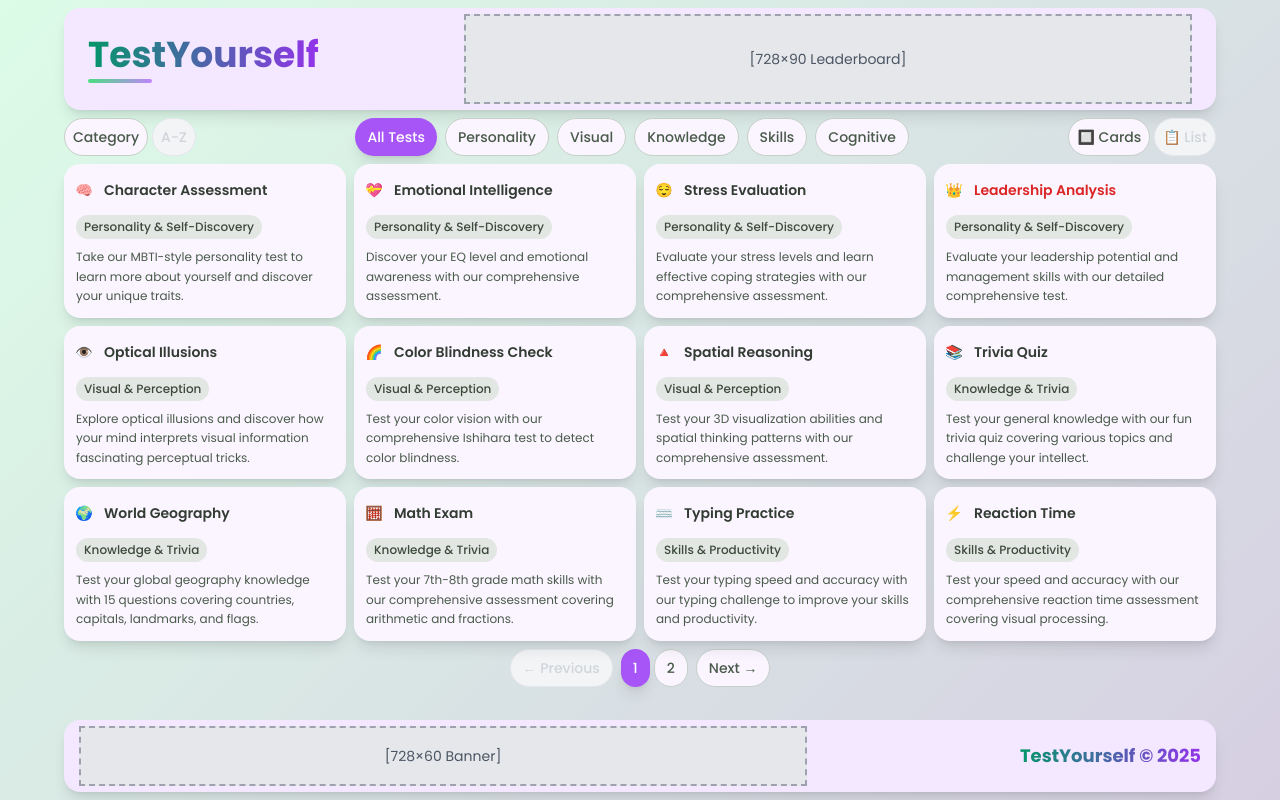
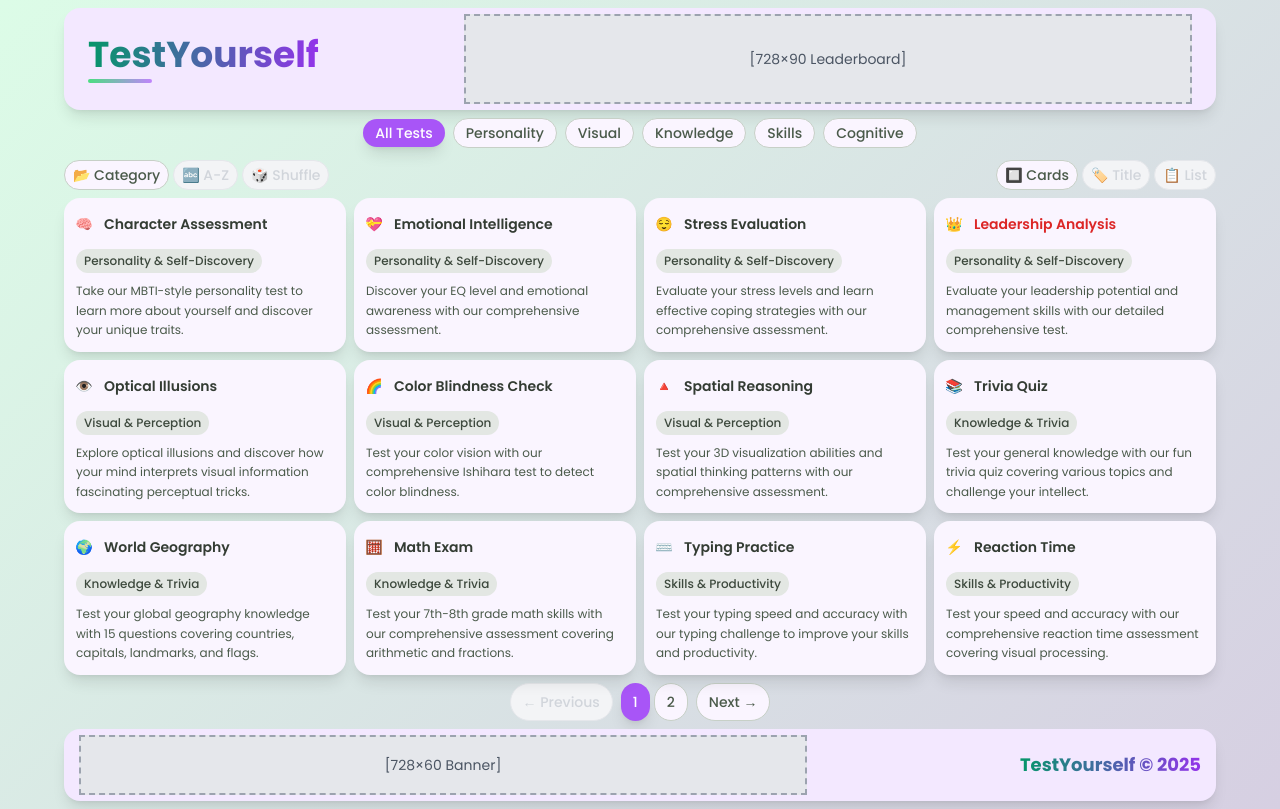
Before and after one commit to sornok/testyourself, a Next.js app: page / in a window 1280 px wide. Built offline with nearby package versions, Linux system fonts and the light colour scheme.

Commit message:
Improve control buttons UI: add icons, reduce height, increase list items

```diff
--- a/src/app/page.tsx
+++ b/src/app/page.tsx
@@ -1,6 +1,6 @@
 'use client'
 
-import { useState } from 'react'
+import { useState, useEffect } from 'react'
 import Link from 'next/link'
 import Head from 'next/head'
 import Header from '@/components/Header'
@@ -10,14 +10,27 @@ export default function Home() {
   const [activeFilter, setActiveFilter] = useState('all')
   const [sortBy, setSortBy] = useState('category')
   const [viewMode, setViewMode] = useState('cards')
+  const [shuffleSeed, setShuffleSeed] = useState(0)
   const [currentPage, setCurrentPage] = useState(1)
   const testsPerPageCards = 12
   const testsPerPageList = 12
+
+  // Reset to page 1 when view mode changes to avoid empty pages
+  useEffect(() => {
+    setCurrentPage(1)
+  }, [viewMode])
 
   const handleLogoReset = () => {
     setActiveFilter('all')
     setSortBy('category')
     setViewMode('cards')
+    setShuffleSeed(0)
+    setCurrentPage(1)
+  }
+
+  const handleShuffle = () => {
+    setSortBy('shuffle')
+    setShuffleSeed(Math.random())
     setCurrentPage(1)
   }
 
@@ -206,12 +219,17 @@ export default function Home() {
       return a.title.localeCompare(b.title)
     } else if (sortBy === 'category') {
       return categoryOrder.indexOf(a.category) - categoryOrder.indexOf(b.category)
+    } else if (sortBy === 'shuffle') {
+      // Create a simple hash from the shuffle seed and item id for consistent shuffling
+      const hashA = Math.sin((a.id.charCodeAt(0) + shuffleSeed * 1000) * 123.456)
+      const hashB = Math.sin((b.id.charCodeAt(0) + shuffleSeed * 1000) * 123.456)
+      return hashA - hashB
     }
     return 0
   })
 
   // Pagination logic
-  const testsPerPage = viewMode === 'cards' ? testsPerPageCards : testsPerPageList
+  const testsPerPage = viewMode === 'cards' ? testsPerPageCards : viewMode === 'title' ? 20 : testsPerPageList
   const totalPages = Math.ceil(filteredCategories.length / testsPerPage)
   const startIndex = (currentPage - 1) * testsPerPage
   const endIndex = startIndex + testsPerPage
@@ -340,34 +358,10 @@ export default function Home() {
 
         {/* Filter Buttons - Responsive Layout */}
         <div className="mt-2 mb-2">
-          {/* Desktop: Single line layout */}
-          <div className="hidden lg:flex justify-between items-center gap-2">
-            {/* Left: Sort Buttons */}
-            <div className="flex gap-1">
-              <button
-                onClick={() => setSortBy('category')}
-                className={`px-2 py-2 rounded-full font-medium transition-all duration-300 text-sm ${
-                  sortBy === 'category'
-                    ? 'text-sage-600 hover:text-sage-900 border border-sage-200 bg-purple-50 hover:bg-sage-100'
-                    : 'text-gray-300 hover:text-gray-600 border border-gray-200 bg-gray-100 hover:bg-gray-200'
-                }`}
-              >
-                Category
-              </button>
-              <button
-                onClick={() => setSortBy('alphabetical')}
-                className={`px-2 py-2 rounded-full font-medium transition-all duration-300 text-sm whitespace-nowrap ${
-                  sortBy === 'alphabetical'
-                    ? 'text-sage-600 hover:text-sage-900 border border-sage-200 bg-purple-50 hover:bg-sage-100'
-                    : 'text-gray-300 hover:text-gray-600 border border-gray-200 bg-gray-100 hover:bg-gray-200'
-                }`}
-              >
-                A-Z
-              </button>
-            </div>
-
-            {/* Center: Filter Buttons */}
-            <div className="flex gap-2 flex-shrink-0">
+          {/* Desktop/Tablet: Two line layout (md and up) */}
+          <div className="hidden md:block">
+            {/* Line 1: Filter Categories (Full Width) */}
+            <div className="flex justify-center items-center gap-1 lg:gap-2 mb-3 flex-wrap">
               {filterOptions.map((filter) => (
                 <button
                   key={filter.id}
@@ -375,7 +369,7 @@ export default function Home() {
                     setActiveFilter(filter.id)
                     setCurrentPage(1)
                   }}
-                  className={`px-3 py-2 rounded-full font-medium transition-all duration-300 text-sm whitespace-nowrap ${
+                  className={`px-2 lg:px-3 py-1 rounded-full font-medium transition-all duration-300 text-xs lg:text-sm whitespace-nowrap ${
                     activeFilter === filter.id
                       ? 'bg-purple-500 text-white shadow-lg'
                       : 'text-sage-600 hover:text-sage-900 border border-sage-200 hover:bg-sage-100'
@@ -386,11 +380,47 @@ export default function Home() {
               ))}
             </div>
 
+            {/* Line 2: Sort (Left) and View (Right) Controls */}
+            <div className="flex justify-between items-center gap-2">
+              {/* Left: Sort Buttons */}
+              <div className="flex gap-1">
+                <button
+                  onClick={() => setSortBy('category')}
+                  className={`px-2 py-1 rounded-full font-medium transition-all duration-300 text-xs lg:text-sm ${
+                    sortBy === 'category'
+                      ? 'text-sage-600 hover:text-sage-900 border border-sage-200 bg-purple-50 hover:bg-sage-100'
+                      : 'text-gray-300 hover:text-gray-600 border border-gray-200 bg-gray-100 hover:bg-gray-200'
+                  }`}
+                >
+                  📂 Category
+                </button>
+                <button
+                  onClick={() => setSortBy('alphabetical')}
+                  className={`px-2 py-1 rounded-full font-medium transition-all duration-300 text-xs lg:text-sm whitespace-nowrap ${
+                    sortBy === 'alphabetical'
+                      ? 'text-sage-600 hover:text-sage-900 border border-sage-200 bg-purple-50 hover:bg-sage-100'
+                      : 'text-gray-300 hover:text-gray-600 border border-gray-200 bg-gray-100 hover:bg-gray-200'
+                  }`}
+                >
+                  🔤 A-Z
+                </button>
+                <button
+                  onClick={handleShuffle}
+                  className={`px-2 py-1 rounded-full font-medium transition-all duration-300 text-xs lg:text-sm whitespace-nowrap ${
+                    sortBy === 'shuffle'
+                      ? 'text-sage-600 hover:text-sage-900 border border-sage-200 bg-purple-50 hover:bg-sage-100'
+                      : 'text-gray-300 hover:text-gray-600 border border-gray-200 bg-gray-100 hover:bg-gray-200'
+                  }`}
+                >
+                  🎲 Shuffle
+                </button>
+              </div>
+
               {/* Right: View Buttons */}
               <div className="flex gap-1">
                 <button
                   onClick={() => setViewMode('cards')}
-                className={`px-2 py-2 rounded-full font-medium transition-all duration-300 text-sm whitespace-nowrap ${
+                  className={`px-2 py-1 rounded-full font-medium transition-all duration-300 text-xs lg:text-sm whitespace-nowrap ${
                     viewMode === 'cards'
                       ? 'text-sage-600 hover:text-sage-900 border border-sage-200 bg-purple-50 hover:bg-sage-100'
                       : 'text-gray-300 hover:text-gray-600 border border-gray-200 bg-gray-100 hover:bg-gray-200'
@@ -399,8 +429,18 @@ export default function Home() {
                   🔲 Cards
                 </button>
                 <button
+                  onClick={() => setViewMode('title')}
+                  className={`px-2 py-1 rounded-full font-medium transition-all duration-300 text-xs lg:text-sm whitespace-nowrap ${
+                    viewMode === 'title'
+                      ? 'text-sage-600 hover:text-sage-900 border border-sage-200 bg-purple-50 hover:bg-sage-100'
+                      : 'text-gray-300 hover:text-gray-600 border border-gray-200 bg-gray-100 hover:bg-gray-200'
+                  }`}
+                >
+                  🏷️ Title
+                </button>
+                <button
                   onClick={() => setViewMode('list')}
-                className={`px-2 py-2 rounded-full font-medium transition-all duration-300 text-sm whitespace-nowrap ${
+                  className={`px-2 py-1 rounded-full font-medium transition-all duration-300 text-xs lg:text-sm whitespace-nowrap ${
                     viewMode === 'list'
                       ? 'text-sage-600 hover:text-sage-900 border border-sage-200 bg-purple-50 hover:bg-sage-100'
                       : 'text-gray-300 hover:text-gray-600 border border-gray-200 bg-gray-100 hover:bg-gray-200'
@@ -410,10 +450,31 @@ export default function Home() {
                 </button>
               </div>
             </div>
+          </div>
 
-          {/* Mobile/Tablet: Two line layout */}
-          <div className="flex lg:hidden flex-col gap-3">
-            {/* Top line: Sort and View */}
+          {/* Mobile: Stacked layout (below md) */}
+          <div className="flex md:hidden flex-col gap-3">
+            {/* Line 1: Filter Categories (Full Width) */}
+            <div className="flex justify-center gap-1 sm:gap-2 flex-wrap pb-1 sm:pb-2 max-w-full">
+              {filterOptions.map((filter) => (
+                <button
+                  key={filter.id}
+                  onClick={() => {
+                    setActiveFilter(filter.id)
+                    setCurrentPage(1)
+                  }}
+                  className={`px-2 py-1 sm:px-3 sm:py-2 rounded-full font-medium transition-all duration-300 text-xs sm:text-sm whitespace-nowrap ${
+                    activeFilter === filter.id
+                      ? 'bg-purple-500 text-white shadow-lg'
+                      : 'text-sage-600 hover:text-sage-900 border border-sage-200 hover:bg-sage-100'
+                  } ${activeFilter !== filter.id ? 'bg-purple-50' : ''}`}
+                >
+                  {filter.label}
+                </button>
+              ))}
+            </div>
+
+            {/* Line 2: Sort (Left) and View (Right) Controls */}
             <div className="flex justify-between items-center gap-2">
               {/* Sort Buttons */}
               <div className="flex gap-1">
@@ -437,6 +498,16 @@ export default function Home() {
                 >
                   A-Z
                 </button>
+                <button
+                  onClick={handleShuffle}
+                  className={`px-1 py-1 sm:px-2 sm:py-2 rounded-full font-medium transition-all duration-300 text-xs sm:text-sm whitespace-nowrap ${
+                    sortBy === 'shuffle'
+                      ? 'text-sage-600 hover:text-sage-800 border border-sage-200 bg-purple-50 hover:bg-sage-50'
+                      : 'text-gray-300 hover:text-gray-400 border border-gray-200 bg-gray-100 hover:bg-gray-200'
+                  }`}
+                >
+                  🎲 Shuffle
+                </button>
               </div>
 
               {/* View Buttons */}
@@ -452,6 +523,16 @@ export default function Home() {
                   🔲 Cards
                 </button>
                 <button
+                  onClick={() => setViewMode('title')}
+                  className={`px-1 py-1 sm:px-2 sm:py-2 rounded-full font-medium transition-all duration-300 text-xs sm:text-sm whitespace-nowrap ${
+                    viewMode === 'title'
+                      ? 'text-sage-600 hover:text-sage-800 border border-sage-200 bg-purple-50 hover:bg-sage-50'
+                      : 'text-gray-300 hover:text-gray-400 border border-gray-200 bg-gray-100 hover:bg-gray-200'
+                  }`}
+                >
+                  🏷️ Title
+                </button>
+                <button
                   onClick={() => setViewMode('list')}
                   className={`px-1 py-1 sm:px-2 sm:py-2 rounded-full font-medium transition-all duration-300 text-xs sm:text-sm whitespace-nowrap ${
                     viewMode === 'list'
@@ -463,31 +544,11 @@ export default function Home() {
                 </button>
               </div>
             </div>
-
-            {/* Bottom line: Filter Buttons */}
-            <div className="flex justify-center gap-1 sm:gap-2 flex-wrap pb-1 sm:pb-2 max-w-full">
-              {filterOptions.map((filter) => (
-                <button
-                  key={filter.id}
-                  onClick={() => {
-                    setActiveFilter(filter.id)
-                    setCurrentPage(1)
-                  }}
-                  className={`px-2 py-1 sm:px-3 sm:py-2 rounded-full font-medium transition-all duration-300 text-xs sm:text-sm whitespace-nowrap ${
-                    activeFilter === filter.id
-                      ? 'bg-purple-500 text-white shadow-lg'
-                      : 'text-sage-600 hover:text-sage-900 border border-sage-200 hover:bg-sage-100'
-                  } ${activeFilter !== filter.id ? 'bg-purple-50' : ''}`}
-                >
-                  {filter.label}
-                </button>
-              ))}
-            </div>
           </div>
         </div>
 
-        {/* Category Cards or List */}
-        {viewMode === 'cards' ? (
+        {/* Category Cards, Title, or List */}
+        {viewMode === 'cards' && (
           <div className="grid grid-cols-1 sm:grid-cols-2 md:grid-cols-3 lg:grid-cols-4 gap-2">
             {currentTests.map((category) => (
               <Link
@@ -520,7 +581,41 @@ export default function Home() {
               </Link>
             ))}
           </div>
-        ) : (
+        )}
+
+        {viewMode === 'title' && (
+          <div className="grid grid-cols-1 sm:grid-cols-2 md:grid-cols-3 lg:grid-cols-4 gap-2">
+            {currentTests.map((category) => (
+              <Link
+                key={category.id}
+                href={category.path}
+                className="group block"
+              >
+                <div className="bg-purple-50 rounded-xl shadow-md hover:shadow-lg transition-all duration-300 transform hover:-translate-y-1 hover:scale-105 p-3 h-full flex flex-col cursor-pointer group relative">
+                  <div className="flex items-center gap-2 mb-2">
+                    <div className={`w-6 h-6 rounded-full ${category.color} flex items-center justify-center text-xs flex-shrink-0 group-hover:scale-110 transition-transform duration-300`}>
+                      {category.icon}
+                    </div>
+                    <h3 className={`text-xs font-semibold transition-colors line-clamp-2 flex-1 ${
+                      ['leadership-test', 'iq-test', 'creativity-test', 'communication-test', 'decision-making-test'].includes(category.id)
+                        ? 'text-red-600 group-hover:text-red-600'
+                        : 'text-sage-800 group-hover:text-sage-600'
+                    }`}>
+                      {category.title}
+                    </h3>
+                  </div>
+                  <div className="mt-auto">
+                    <span className="inline-block px-2 py-1 text-xs font-medium bg-sage-100 text-sage-700 rounded-full text-left w-full">
+                      {category.category}
+                    </span>
+                  </div>
+                </div>
+              </Link>
+            ))}
+          </div>
+        )}
+
+        {viewMode === 'list' && (
           <div className="space-y-2">
             {currentTests.map((category) => (
               <Link
@@ -528,7 +623,7 @@ export default function Home() {
                 href={category.path}
                 className="group block"
               >
-                <div className="bg-purple-50 rounded-2xl shadow-lg hover:shadow-xl transition-all duration-300 transform hover:-translate-y-1 hover:scale-102 py-1.5 px-3 cursor-pointer group relative">
+                <div className="bg-purple-50 rounded-2xl shadow-lg hover:shadow-xl transition-all duration-300 transform hover:-translate-y-1 hover:scale-102 py-1 px-3 cursor-pointer group relative">
                   {/* Mobile/Tablet: Without description */}
                   <div className="lg:hidden">
                     <div className="flex items-center gap-2 min-w-0">
```
Lines whose indentation alone changed are shown as unchanged.
